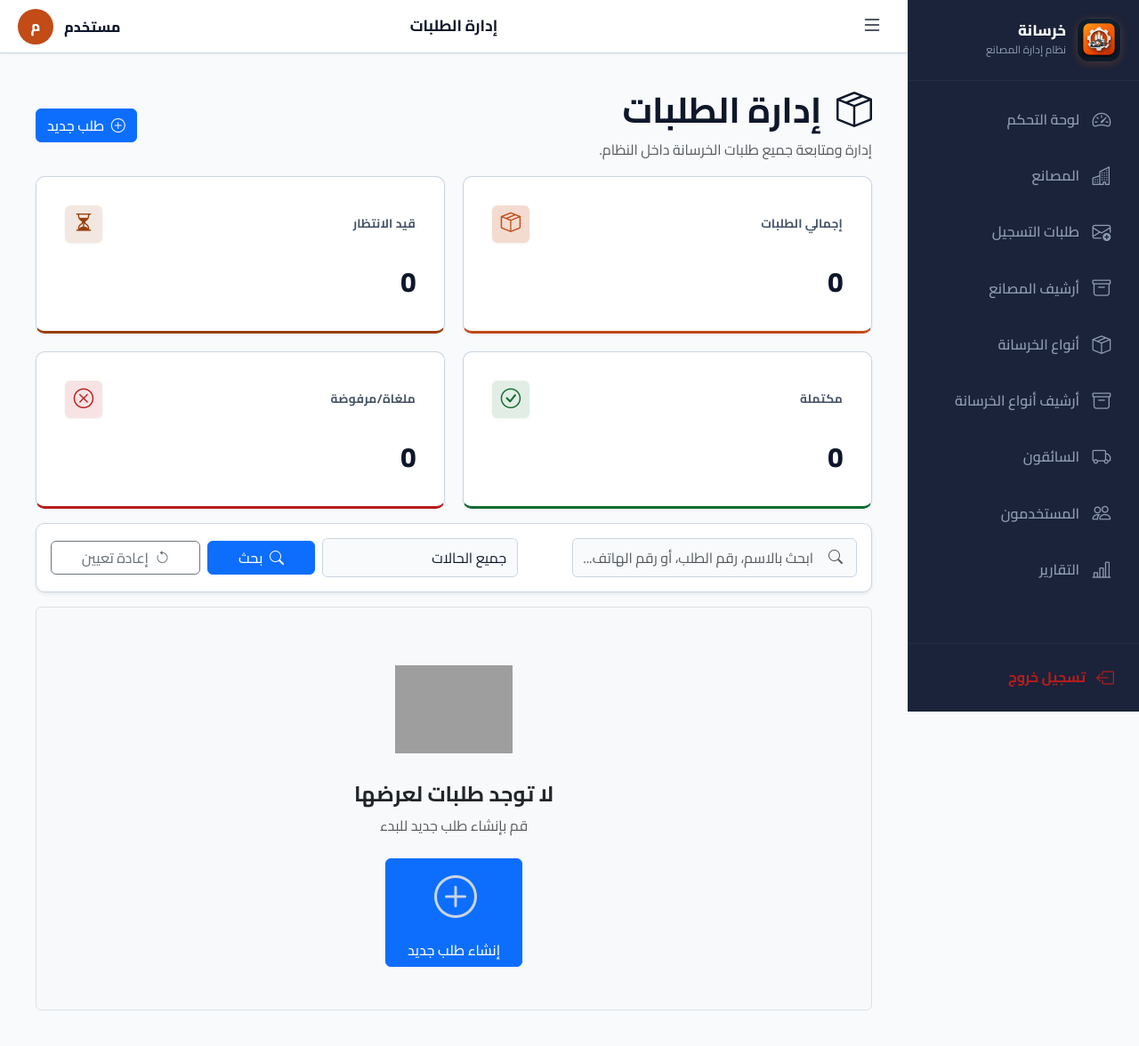
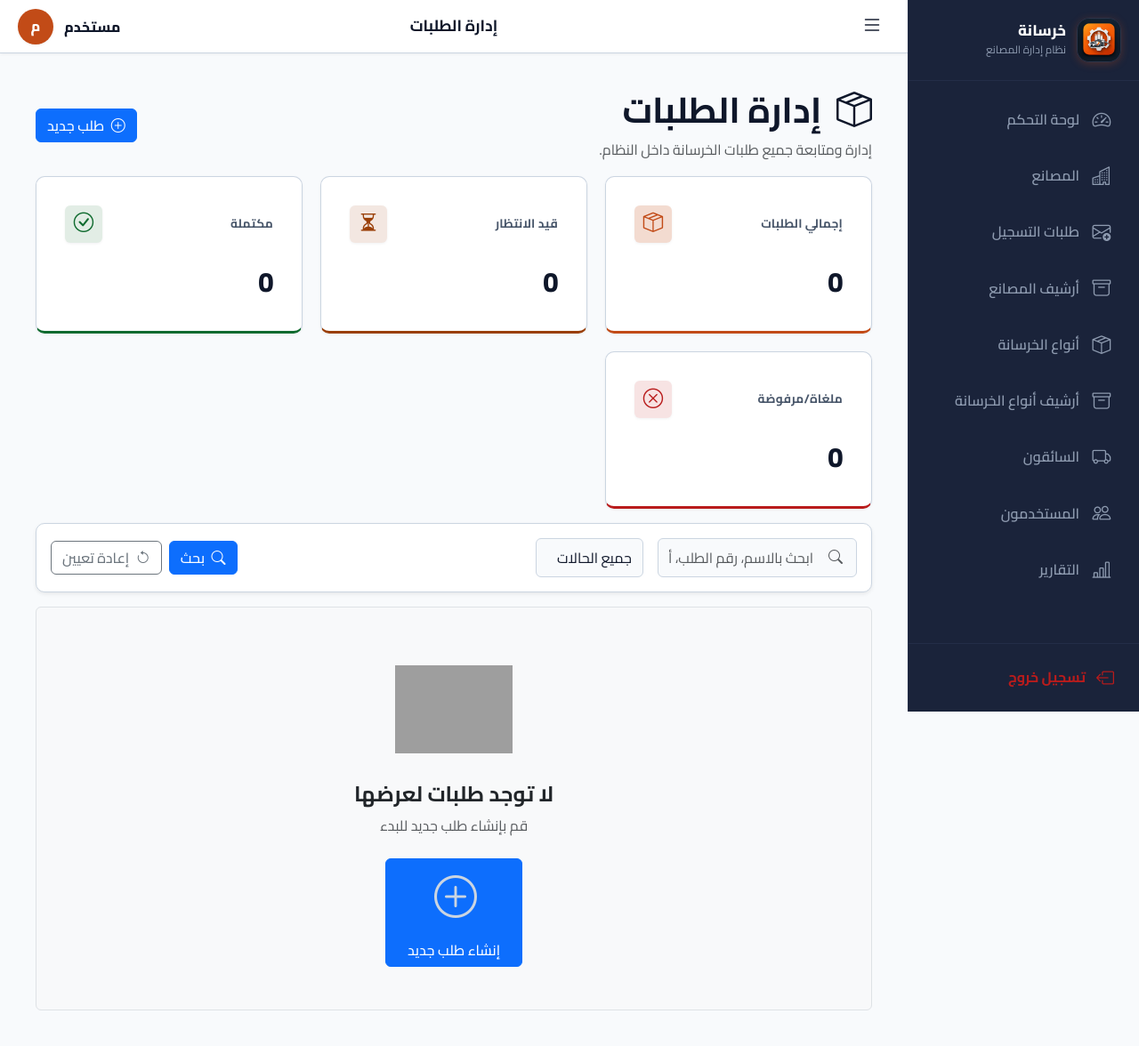
Before and after one commit to noormohamed7763-a11y/Kharasana-System, an ASP.NET Core app: template Kharasana.Web/Views/Orders/Index.cshtml in a window 1280 px wide. Shown: the whole page at 89% size. Run offline with ASP.NET Core 8, Linux system fonts and the light colour scheme; the template is opened without the code that fills it, so the values that code supplies are empty; the visitor is signed in with stand-in values (Sample User, id 1); style sheets or scripts are compiled from the project's sources; some libraries are stand-ins or nearby versions; grey boxes are pictures that could not be loaded.

Commit message:
UI Improvements: Rebalance dashboards, unify toolbar, sticky estimator, and unify registration layout.

```diff
--- a/Kharasana.Application/Common/ServiceResult.cs
+++ b/Kharasana.Application/Common/ServiceResult.cs
@@ -27,7 +27,7 @@ public class ServiceResult<T> : ServiceResult
 {
     public T? Data { get; init; }
 
-    public static new ServiceResult<T> Ok(T data, string? message = null)
+    public static ServiceResult<T> Ok(T data, string? message = null)
         => new() { Succeeded = true, Data = data, Message = message ?? "تم تنفيذ العملية بنجاح." };
 
     public static new ServiceResult<T> Fail(string message)
--- a/Kharasana.Web/Controllers/FactoryRegistrationRequestsController.cs
+++ b/Kharasana.Web/Controllers/FactoryRegistrationRequestsController.cs
@@ -9,6 +9,7 @@ using Microsoft.AspNetCore.Mvc;
 namespace Kharasana.Web.Controllers
 {
     [SessionAuthorize(Roles.Admin)]
+[Route("FactoryRegistrationRequests")]
     public class FactoryRegistrationRequestsController : BaseController
     {
         private readonly IFactoryRegistrationRequestApiService _apiService;
--- a/Kharasana.Web/Views/ConcreteTypes/Index.cshtml
+++ b/Kharasana.Web/Views/ConcreteTypes/Index.cshtml
@@ -106,7 +106,7 @@
         </div>
     </div>
 
-    <partial name="_ConcreteTypeTable" model="Model" />
+    <partial name="_ConcreteTypeTable" model="Model.Items" />
 
 </div>
 
--- a/Kharasana.Web/Views/Dashboard/_FactoryDashboard.cshtml
+++ b/Kharasana.Web/Views/Dashboard/_FactoryDashboard.cshtml
@@ -49,7 +49,7 @@
                 <div class="mb-3">
                     <h5 class="erp-section-title"><i class="bi bi-pie-chart-fill"></i>توزيع الطلبات النشطة</h5>
                 </div>
-                <div class="chart-container d-flex align-items-center justify-content-center">
+                <div class="chart-container d-flex align-items-center justify-content-center" style="height: var(--chart-height-doughnut);">
                     <canvas id="factoryOrdersChart"
                             role="img"
                             aria-label="رسم بياني دائري لتوزيع الطلبات النشطة: قيد التنفيذ وجاهزة للتسليم وقيد النقل"
@@ -77,7 +77,7 @@
                 <div class="mb-3">
                     <h5 class="erp-section-title"><i class="bi bi-graph-up-arrow"></i>تقدم تشغيل اليوم</h5>
                 </div>
-                <div class="progress-overview">
+                <div class="progress-overview" style="height: var(--chart-height-doughnut);">
                     <div class="progress-metric">
                         <span class="progress-metric-label">طلبات قيد المعالجة</span>
                         <strong class="progress-metric-value">@activeOrdersCount</strong>
--- a/Kharasana.Web/Views/Orders/Create.cshtml
+++ b/Kharasana.Web/Views/Orders/Create.cshtml
@@ -4,7 +4,7 @@
     ViewData["Title"] = "إنشاء طلب جديد";
 }
 
-<div class="dashboard-page">
+<div class="dashboard-page dashboard-page--narrow">
 
     @await Html.PartialAsync(
     "~/Views/Shared/Components/_PageHeader.cshtml",
--- a/Kharasana.Web/Views/Orders/Index.cshtml
+++ b/Kharasana.Web/Views/Orders/Index.cshtml
@@ -84,7 +84,6 @@
             Id = "statusFilter",
             Name = "status",
             AriaLabel = "تصفية حسب حالة الطلب",
-            ColumnClass = "col-xl-3 col-lg-3",
             EmptyOptionText = "جميع الحالات"
         };
         foreach (OrderStatus status in Enum.GetValues(typeof(OrderStatus)))
@@ -106,7 +105,6 @@
                 Id = "factoryFilter",
                 Name = "factoryId",
                 AriaLabel = "تصفية حسب المصنع",
-                ColumnClass = "col-xl-2 col-lg-2",
                 EmptyOptionText = "جميع المصانع"
             };
 
@@ -129,9 +127,6 @@
         var toolbar = new ListToolbarViewModel
         {
             PageSize = Model.PageSize,
-            // للأدمن ثلاثة أعمدة فلترة فيضيق عمود البحث، ولغيره عمودان
-            SearchColumnClass = showFactoryFilter ? "col-xl-4 col-lg-3" : "col-xl-5 col-lg-4",
-            ActionsColumnClass = showFactoryFilter ? "col-xl-3 col-lg-4" : "col-xl-4 col-lg-5",
             Filters = toolbarFilters,
             Search = new SearchBoxViewModel
             {
@@ -178,7 +173,7 @@
                             <th class="text-nowrap">الحالة</th>
                             <th class="text-nowrap">السائق</th>
                             <th class="text-nowrap">تاريخ الصب</th>
-                            <th class="text-center text-nowrap">الإجراءات</th>
+                            <th class="text-center col-actions col-actions--xl text-nowrap">الإجراءات</th>
                         </tr>
                     </thead>
                     <tbody>
--- a/Kharasana.Web/Views/Shared/Components/_ActionButtons.cshtml
+++ b/Kharasana.Web/Views/Shared/Components/_ActionButtons.cshtml
@@ -5,6 +5,7 @@
     string? ctrl = string.IsNullOrEmpty(Model.ControllerName) ? null : Model.ControllerName;
 }
 
+<div class="action-buttons-wrapper">
     @if (Model.ShowDetails)
     {
         <a asp-action="@Model.DetailsAction"
@@ -46,3 +47,4 @@
             </button>
         </form>
     }
+</div>
--- a/Kharasana.Web/Views/Shared/Components/_ListToolbar.cshtml
+++ b/Kharasana.Web/Views/Shared/Components/_ListToolbar.cshtml
@@ -18,7 +18,7 @@
     var actionName = string.IsNullOrWhiteSpace(Model.ActionName) ? "Index" : Model.ActionName;
 }
 
-<div class="form-card mb-3 p-3 shadow-sm">
+<div class="erp-toolbar mb-3 p-3 shadow-sm">
     <form method="get" asp-action="@actionName" asp-controller="@Model.ControllerName">
         @if (Model.PageSize.HasValue)
         {
@@ -26,15 +26,15 @@
             <input type="hidden" name="pageSize" value="@Model.PageSize.Value" />
         }
 
-        <div class="row g-2 align-items-center">
-            <div class="@Model.SearchColumnClass">
+        <div class="erp-toolbar-grid">
+            <div>
                 @await Html.PartialAsync("~/Views/Shared/Components/_SearchBox.cshtml", Model.Search)
             </div>
 
-            @foreach (var filter in Model.Filters)
-            {
-                <div class="@filter.ColumnClass">
-                    <select class="form-select"
+            <div class="d-flex flex-wrap gap-2">
+                @foreach (var filter in Model.Filters)
+                {
+                    <select class="form-select w-auto"
                             id="@filter.Id"
                             name="@(string.IsNullOrWhiteSpace(filter.Name) ? null : filter.Name)"
                             aria-label="@(string.IsNullOrWhiteSpace(filter.AriaLabel) ? null : filter.AriaLabel)"
@@ -55,15 +55,15 @@
                             }
                         }
                     </select>
-                </div>
-            }
+                }
+            </div>
 
-            <div class="@Model.ActionsColumnClass d-flex gap-2">
-                <button type="submit" class="btn btn-primary flex-fill">
+            <div class="d-flex gap-2">
+                <button type="submit" class="btn btn-primary">
                     <i class="bi bi-search me-1"></i> @Model.SubmitText
                 </button>
                 <a asp-action="@actionName" asp-controller="@Model.ControllerName"
-                   class="btn btn-outline-secondary flex-fill" title="إلغاء الفلاتر">
+                   class="btn btn-outline-secondary" title="إلغاء الفلاتر">
                     <i class="bi bi-arrow-counterclockwise me-1"></i> @Model.ResetText
                 </a>
             </div>
--- a/Kharasana.Web/wwwroot/css/components.css
+++ b/Kharasana.Web/wwwroot/css/components.css
@@ -47,21 +47,31 @@
     border: 1px solid var(--border-main);
     box-shadow: var(--shadow-sm);
     padding: 24px;
-    display: flex;
-    flex-direction: column;
+    margin-bottom: var(--space-4);
+}
+
+.erp-toolbar-grid {
+    display: grid;
+    grid-template-columns: 1fr;
     gap: var(--space-4);
+    align-items: center;
 }
 
 @media(min-width: 768px) {
-    .erp-toolbar {
-        flex-direction: row;
-        justify-content: space-between;
-        align-items: center;
+    .erp-toolbar-grid {
+        grid-template-columns: auto 1fr auto;
     }
 }
 
 .action-buttons {
     display: flex;
+    gap: var(--space-2);
+    justify-content: center;
+    align-items: center;
+}
+
+.action-buttons-wrapper {
+    display: inline-flex;
     gap: var(--space-2);
     justify-content: center;
     align-items: center;
@@ -117,7 +127,7 @@
    عناصرها المباشرة هي الكروت فقط (بدون أغلفة col-*). */
 .summary-cards-grid {
     display: grid;
-    grid-template-columns: repeat(auto-fit, minmax(min(100%, 20rem), 1fr));
+    grid-template-columns: repeat(auto-fit, minmax(clamp(14rem, 16.5vw, 20rem), 1fr));
     gap: var(--space-4);
 }
 
--- a/Kharasana.Web/wwwroot/css/forms.css
+++ b/Kharasana.Web/wwwroot/css/forms.css
@@ -106,3 +106,13 @@ span.text-danger {
     align-items: center;
     gap: 8px;
 }
+
+/* Factory form density — scoped to avoid regressing ConcreteTypes/Orders */
+.factory-form .form-group {
+    margin-bottom: var(--space-3); /* 12px vs global 16px */
+}
+
+.factory-form .form-section-title {
+    padding-bottom: 6px;   /* 6px vs global 8px */
+    margin-bottom: 16px;   /* 16px vs global 20px */
+}
--- a/Kharasana.Web/wwwroot/css/orders.css
+++ b/Kharasana.Web/wwwroot/css/orders.css
@@ -19,13 +19,15 @@
 .status-badge.bg-closed { background-color: #eff6ff; color: #1e40af; border-color: #bfdbfe; }
 .status-badge.bg-new { background-color: #f3f4f6; color: #374151; border-color: #d1d5db; }
 
-/* ── 2. عمود الإجراءات المثبت (Sticky) ── */
-/* ملاحظة: بما أن التطبيق RTL، التثبيت يكون من اليسار (left: 0) */
-#ordersTable th:last-child,
-#ordersTable td:last-child {
+/* ── 3. حاسبة الطلب الثابتة (Sticky Estimator) ── */
+.order-estimator-sticky {
     position: sticky;
-    left: 0;
-    background: var(--background);
-    z-index: 10;
-    border-right: 1px solid #dee2e6;
+    top: calc(var(--navbar-height) + var(--space-4));
+    max-height: calc(100vh - var(--navbar-height) - var(--space-8));
+    overflow-y: auto;
+    background: var(--surface);
+    border-radius: var(--radius-md);
+    border: 1px solid var(--border-main);
+    box-shadow: var(--shadow-sm);
+    padding: var(--card-padding);
 }
--- a/Kharasana.Web/wwwroot/css/tables.css
+++ b/Kharasana.Web/wwwroot/css/tables.css
@@ -271,19 +271,23 @@
    حُدِّد رقمه على حدة. الحجم يتبع عدد الأزرار داخل الخلية.
    ========================================================== */
 .col-index {
-    width: 50px;
+    width: 40px;
 }
 
 .col-actions {
-    width: 120px;
+    width: 130px;
 }
 
 .col-actions--md {
-    width: 140px;
+    width: 160px;
 }
 
 .col-actions--lg {
-    width: 180px;
+    width: 200px;
+}
+
+.col-actions--xl {
+    width: 220px;
 }
 
 /* عمود تاريخ (صفحة أرشيف أنواع الخرسانة) — يمنع كسر السطر في «2026-09-27» */
--- a/Kharasana.Web/wwwroot/css/variables.css
+++ b/Kharasana.Web/wwwroot/css/variables.css
@@ -118,6 +118,11 @@
        في dashboard.css. لا يمسّ الجداول ولا لوحات المعلومات. */
     --form-max-width: 1100px;
     --chart-height: 220px;
+    /* ارتفاعات موحّدة لرسوم لوحات المعلومات — تُستهلك في الـ Views مباشرةً
+       عبر style="height: var(--chart-height-*)" بعد أن كانت أرقاماً مضمّنة
+       (260px/240px) موزّعة بين _AdminDashboard و _FactoryDashboard. */
+    --chart-height-bar: 260px;
+    --chart-height-doughnut: 240px;
     --icon-size-lg: 42px;
     --icon-size-md: 38px;
     --logo-size: 42px;
```
Also changed, not shown: Kharasana.Web/Models/Components/ListToolbarViewModel.cs (+0 -8 lines), Kharasana.Web/Views/Dashboard/_AdminDashboard.cshtml (+8 -5 lines), Kharasana.Web/Views/Factories/_FactoryForm.cshtml (+4 -4 lines), Kharasana.Web/Views/Registration/Create.cshtml (+14 -8 lines). Lines whose indentation alone changed are shown as unchanged.
